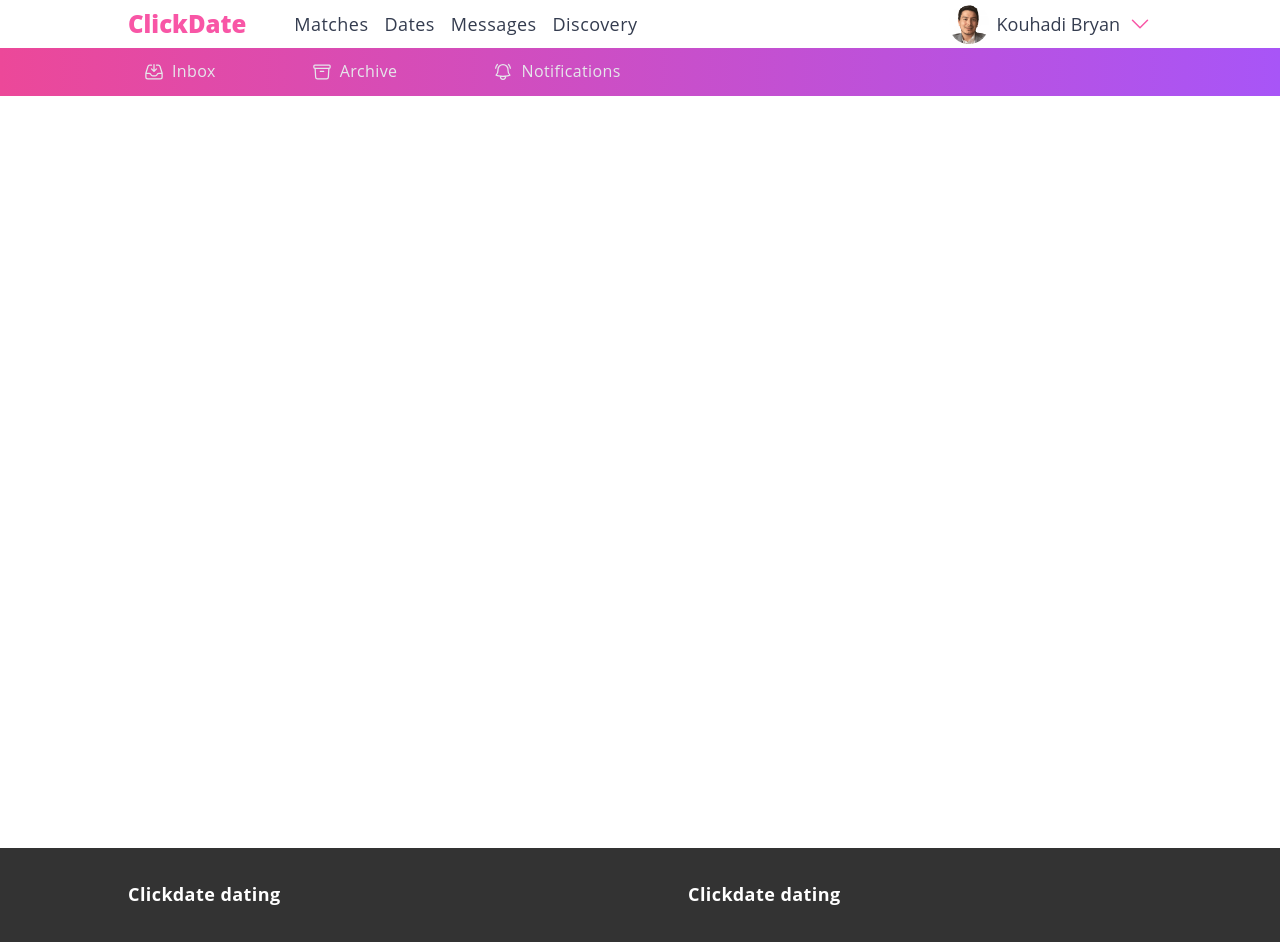
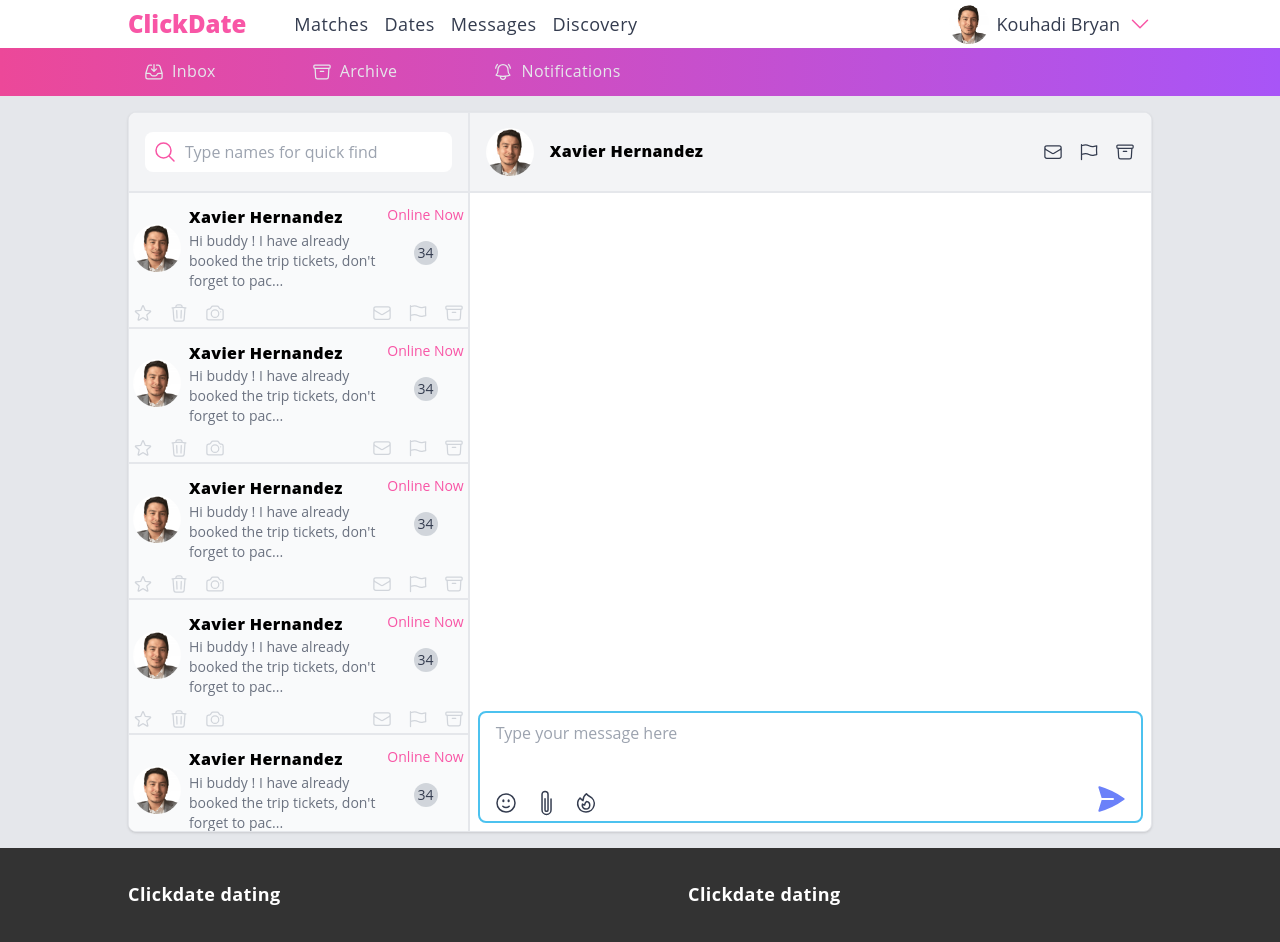
Before and after one commit to abdelrany/Dating-web-App, a Next.js app in the folder front-end/: page /messages in a window 1280 px wide. Shown: the top 942 px of the page. Built offline with nearby package versions, Linux system fonts and the light colour scheme.

Commit message:
feat: added message page

```diff
--- a/front-end/app/messages/page.tsx
+++ b/front-end/app/messages/page.tsx
@@ -1,5 +1,8 @@
-import { ArchiveBoxIcon, BellAlertIcon, InboxArrowDownIcon } from '@heroicons/react/24/outline'
+import { ArchiveBoxIcon, BellAlertIcon, InboxArrowDownIcon, MagnifyingGlassIcon } from '@heroicons/react/24/outline'
 import React from 'react'
+import BoxHeader from '../../components/messages/BoxHeader'
+import ContactItem from '../../components/messages/ContactItem'
+import MsgInputBox from '../../components/messages/MsgInputBox'
 import SharedPageNav from '../../components/SharedPageNav'
 
 type Props = {}
@@ -12,10 +15,42 @@ const sharednavLinks = [
 
 const messages = (props: Props) => {
   return (
-    <div className='min-h-screen'>
+    <section className='px-2 lg:px-32 pt-16 h-screen w-full bg-gray-200'>
       <SharedPageNav sharednavLinks={sharednavLinks}/>
-    </div>
+
+      <div className='w-full h-[90vh] bg-white rounded-lg overflow-hidden border shadow md:grid md:grid-cols-3'>
+             <div className='col-span-1 relative pt-20 overflow-hidden h-full border-r-2'>
+                 <div className=' flex items-center pl-6 pr-2 absolute bg-gray-100 top-0 right-0 left-0 h-20 border-b-2'>
+                    <MagnifyingGlassIcon className='w-6 h-6 -mr-8 z-10 text-primary'/>
+                    <input type="text"  placeholder='Type names for quick find'
+                          className='bg-white w-full h-10 rounded-lg pl-10'
+                    />
+                 </div>
+                 <div className='overflow-scroll h-full'>
+                   {/* here we should render the list of recent chats */}
+                    <ContactItem/>
+                    <ContactItem/>
+                    <ContactItem/>
+                    <ContactItem/>
+                    <ContactItem/>
+                    <ContactItem/>
+                    <ContactItem/>
+                    <ContactItem/>
+                    <ContactItem/>
+
+                    {/* When there are no messages yet means has never talked to someone, we render this message  */}
+                    {/* <p className='text-primary text-xl ml-24 mt-72'>No Chats yet !</p> */}
+                 </div>
+            </div>
+            <div className='h-full overflow-hidden shadow-md md:col-span-2 flex flex-col items-stretch justify-between'>
+                  <BoxHeader />
+                  <div className='w-full flex-1 overflow-scroll'>
+                          {/* messages */}
+                  </div>
+                  <MsgInputBox/>
+            </div>
+      </div>
+    </section>
   )
 }
-
 export default messages
--- /dev/null
+++ b/front-end/components/messages/BoxHeader.tsx
@@ -0,0 +1,25 @@
+import Image from 'next/image'
+import React from 'react'
+import imgProfile from '../../assets/images/profile.png'
+import { ArchiveBoxIcon, EnvelopeIcon, FlagIcon,  } from '@heroicons/react/24/outline'
+
+type Props = {}
+
+const BoxHeader = (props: Props) => {
+  return (
+   <div className='h-20 bg-gray-100 border-b-2 w-full flex items-center justify-between px-4 '>
+       <div className='flex items-center gap-4'>
+          <Image src={imgProfile} alt="clickdate user" className='rounded-full w-12 h-12'/>
+          <h1 className='font-extrabold text-md tracking-wide'>Xavier Hernandez</h1>
+       </div>
+
+       <div className='flex gap-4 items-center'>
+            <EnvelopeIcon className='cursor-pointer h-5 w-5 text-dark duration-300'/>
+            <FlagIcon className='cursor-pointer h-5 w-5 text-dark duration-300'/>
+            <ArchiveBoxIcon className='cursor-pointer h-5 w-5 text-dark duration-300'/>
+        </div>
+    </div>
+  )
+}
+
+export default BoxHeader
--- /dev/null
+++ b/front-end/components/messages/ContactItem.tsx
@@ -0,0 +1,38 @@
+import { ArchiveBoxIcon, CameraIcon, EnvelopeIcon, FlagIcon, StarIcon, TrashIcon } from '@heroicons/react/24/outline'
+import Image from 'next/image'
+import React from 'react'
+import imgProfile from '../../assets/images/profile.png'
+type Props = {}
+const msgExample = "Hi buddy ! I have already booked the trip tickets, don't forget to pack your stuff"
+
+const ContactItem = (props: Props) => {
+  return (
+    <div className='p-1 bg-gray-50 hover:bg-white hover:border-l-8 border-l-secondary duration-300 border-b-2 cursor-pointer'>
+        <div className='flex items-center pt-2 mb-3'>
+            <Image src={imgProfile} alt="clickdate user" className='rounded-full w-12 h-12 mr-2'/>
+            <div className='flex-1'>
+                <h1 className='font-extrabold text-md tracking-wide'>Xavier Hernandez</h1>
+                <p className='text-sm  text-gray-500'>{msgExample.substring(0,70)}...</p>
+            </div>
+            <div className='flex self-start flex-col items-end justify-start gap-4'>
+                <p className='text-primary text-sm '>Online Now</p>
+                <span className='self-center flex items-center justify-center w-6 h-6 rounded-full bg-gray-300 text-dark text-sm'>34</span>
+            </div>
+        </div>
+        <div className='flex justify-between items-center'>
+            <div className='flex gap-4 items-center'>
+                <StarIcon className='cursor-pointer h-5 w-5 text-gray-300 hover:text-dark duration-300'/>
+                <TrashIcon className='cursor-pointer h-5 w-5 text-gray-300 hover:text-dark duration-300'/>
+                <CameraIcon className='cursor-pointer h-5 w-5 text-gray-300 hover:text-dark duration-300'/>
+            </div>
+            <div className='flex gap-4 items-center'>
+                <EnvelopeIcon className='cursor-pointer h-5 w-5 text-gray-300 hover:text-dark duration-300'/>
+                <FlagIcon className='cursor-pointer h-5 w-5 text-gray-300 hover:text-dark duration-300'/>
+                <ArchiveBoxIcon className='cursor-pointer h-5 w-5 text-gray-300 hover:text-dark duration-300'/>
+            </div>
+        </div>
+    </div>
+  )
+}
+
+export default ContactItem
--- /dev/null
+++ b/front-end/components/messages/MsgInputBox.tsx
@@ -0,0 +1,26 @@
+import { FaceSmileIcon, FireIcon, PaperClipIcon } from '@heroicons/react/24/outline'
+import { PaperAirplaneIcon } from '@heroicons/react/24/solid'
+import React from 'react'
+
+type Props = {}
+
+const MsgInputBox = (props: Props) => {
+  return (
+        <form className='w-full h-32 p-2 relative'>
+            <textarea className='border-2 pb-12 max-h-28 border-accent bg-white px-4 py-2 w-full h-full rounded-lg resize-none'  placeholder='Type your message here'/>
+
+            <div className='absolute bottom-1 left-2 right-2 px-4 pb-4 w-[100%] h-8 flex justify-between items-center'>
+              <div className='flex gap-4 items-center'>
+                    <FaceSmileIcon className='cursor-pointer h-6 w-6 text-dark duration-300'/>
+                    <PaperClipIcon className='-rotate-45 cursor-pointer h-6 w-6 text-dark duration-300'/>
+                    <FireIcon className='cursor-pointer h-6 w-6 text-dark duration-300'/>
+              </div>
+
+              <PaperAirplaneIcon className='text-secondary cursor-pointer h-8 w-8 duration-300 mr-4 mb-2'/>
+            </div>
+
+        </form>
+  )
+}
+
+export default MsgInputBox
```
